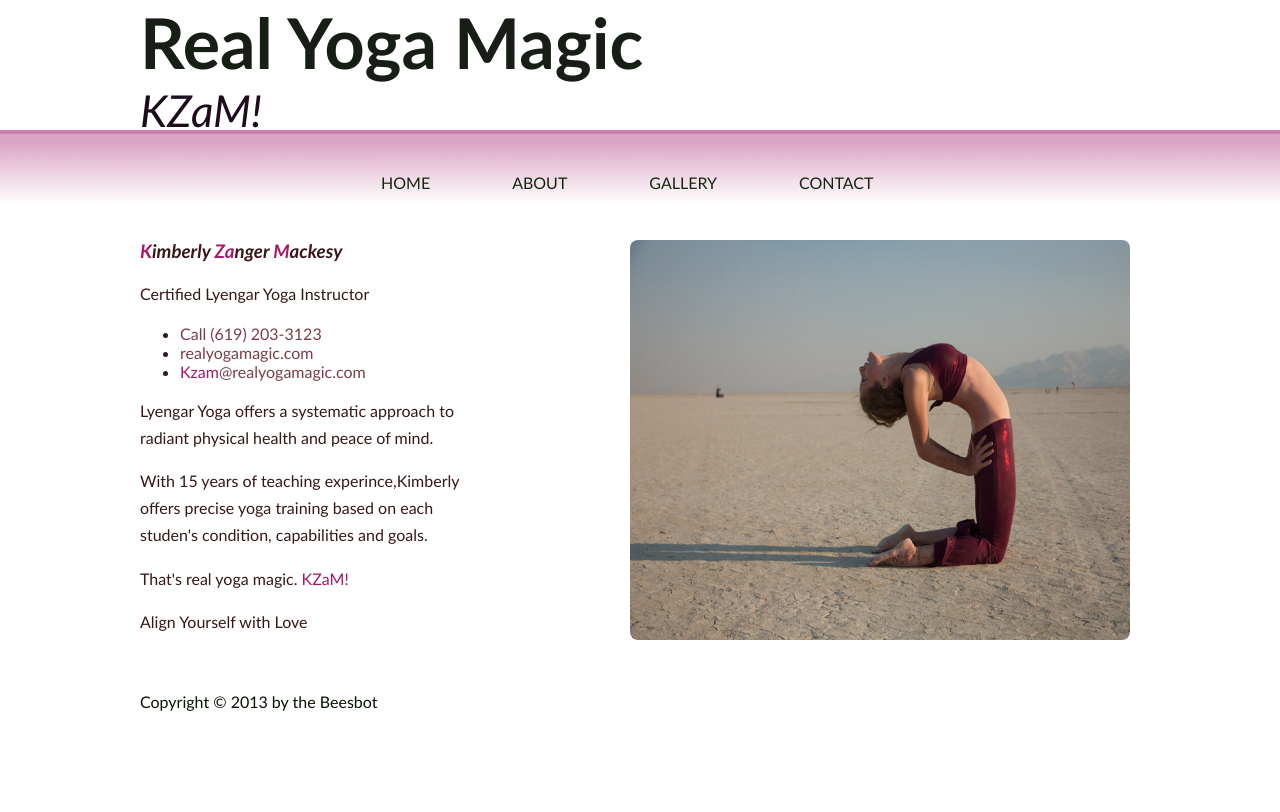
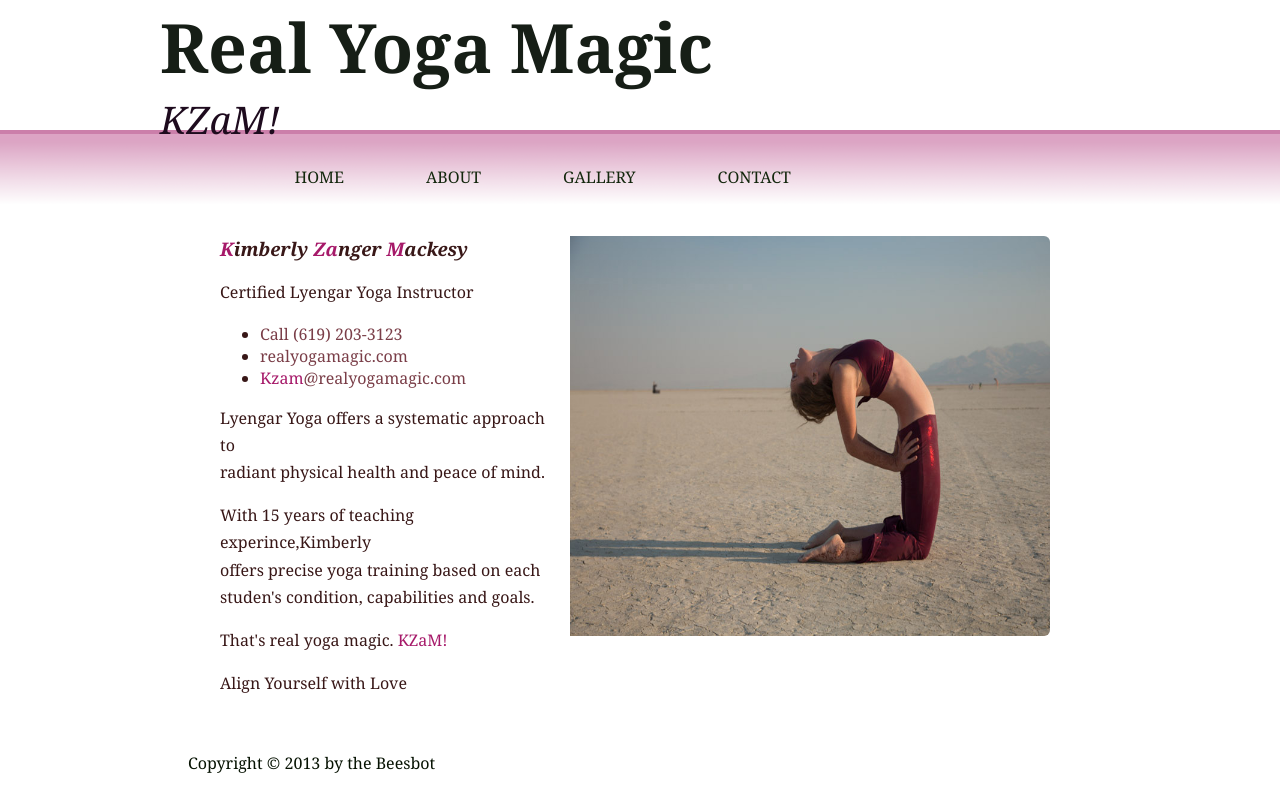
Before and after one commit to KZaM/KZaM.github.io, a Jekyll site: the page built from index.html, in a window 1280 px wide. Shown: the top 812 px of the page. Built offline with Jekyll 4.4.1, drawn with Linux system fonts in a browser that asks for light colours; Markdown is read by kramdown in place of the engine named in the settings.

Commit message:
still working with media queries

```diff
--- a/_layouts/default.html
+++ b/_layouts/default.html
@@ -20,12 +20,14 @@
           <h2><em>KZaM!</em></h2>
         </div>
 
-        <ol id="nav">
+         <div id="nav">
+        <ol>
             <li><a href="index.html">Home</a></li>
             <li><a href="about.html">About</a></li>
             <li><a href="gallery.html">Gallery</a></li>
             <li><a href="contact.html">Contact</a></li>
         </ol>
+    </div>
 
         <br clear="all" /> <!-- clear float for inline nav above -->
 
--- a/css/main.css
+++ b/css/main.css
@@ -5,16 +5,13 @@
 /*****************************************************************************/
 
 /* Global Reset */
-/*
+
 * {
   box-sizing: border-box;
-  margin: 0;
-  padding: 0;
+}
 
-}
-*/
 body {
-  font-family: Optima, sans-serif;
+  font-family: 'Cambria', sans-serif;
   margin:0;
   padding:0;
 
@@ -33,8 +30,8 @@
 
 }
 #header h1, #header h2 {margin: 0;}
-#header h1 { color:#161e16; font-size: 70px;}
-#header h2 { font-weight: normal; font-size:44px;
+#header h1 { color:#161e16; font-size: 68px;}
+#header h2 { font-weight: normal; font-size:38px;
 color: #1e0b1e}
 
 #main, #header, #footer, #nav {
@@ -44,6 +41,7 @@
   padding: 0 20px;
 }
 #main {
+
   color:#381717;
 }
 #main a {
@@ -54,7 +52,15 @@
   text-decoration: underline;
 }
 #nav {
-  max-width: 600px;
+ width:100%;
+ height:30px;
+}
+#nav ol {
+  padding: 0;
+  margin: 0;
+  width:773px;
+  margin-left:auto;
+  margin-right:auto;
   list-style-type:none;
 }
 
@@ -86,12 +92,13 @@
 }
 
 .scale {
-
-  border-radius:8px;
+  border: none;
+  border-radius:6px;
   float: right;
   margin-right: 10px;
   width: 500px;
   height: 400px;
+  padding-left: 20px;
 }
 img.align {
   float: left;
@@ -107,18 +114,10 @@
 }
 
 /* Smartphones  */
-@media(max-width : 300px) {
+@media(max-width : 380px) {
   html, body {
-    font-size: 12px;
+    font-size: 14px;
   }
-  #header {
-    font-size: 12px;
-  }
-  h1 {
-    font-size: 16px;
-  }
-  h2 em {
-    font-size: 25px;
-    margin-left:0px;
-  }
+  #header h1 {  font-size: 37px;}
+  #header h2 {  font-size:18px;}
 }
```
